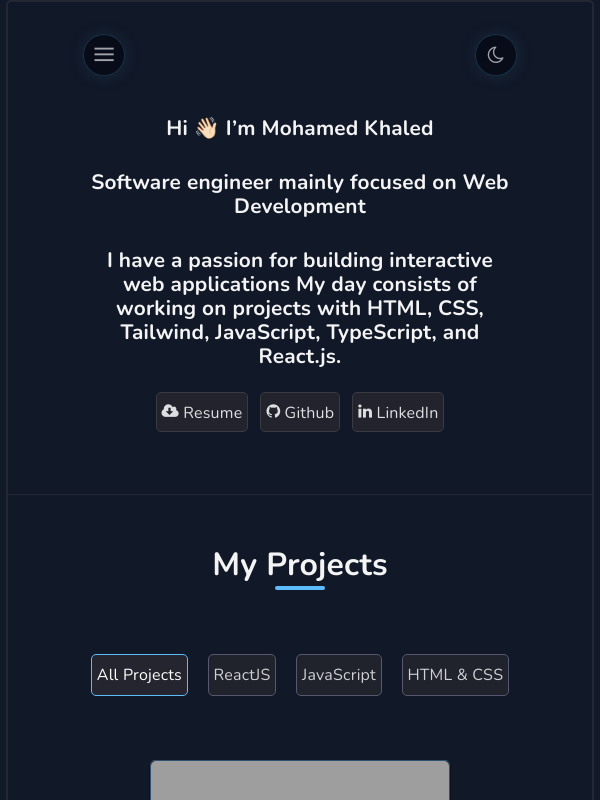
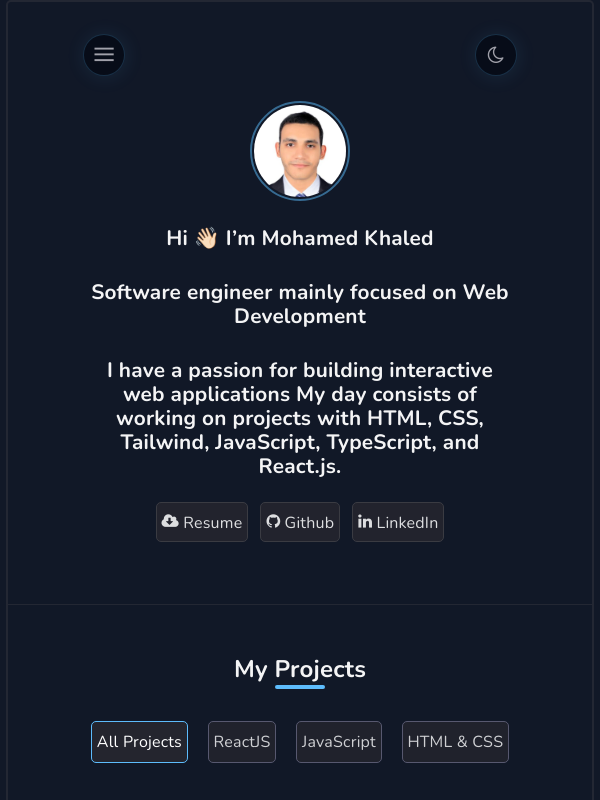
Before and after one commit to Mohamed-khaled0/My-Portfolio-ReactJS, a React (Vite) app: page / in a window 600 px wide. Shown: the top 800 px of the page. Built offline with nearby package versions, Linux system fonts and the light colour scheme; grey boxes are pictures that could not be loaded.

Commit message:
Fix  responsiveness in small screens

```diff
--- a/src/components/2-hero/hero.css
+++ b/src/components/2-hero/hero.css
@@ -75,7 +75,11 @@ section.hero .left-section button:hover {
 
 @media (max-width: 600px) {
     section.hero .avatar {
-        display: none;
+            width: 100px;
+            border-radius: 50%;
+            margin-bottom: 5px;
+            margin-top: 5px;
+        }
     }
 
     section.hero .left-section button {
@@ -91,4 +95,3 @@ section.hero .left-section button:hover {
         line-height: 1.5rem;
         font-size: 1.3rem;
     }
-}
--- a/src/components/3-main/main.css
+++ b/src/components/3-main/main.css
@@ -193,3 +193,12 @@
       font-size: 1.0rem;
     }
   }
+  @media (max-width: 600px) {
+    .projects-title {
+        font-size: 1.5rem;
+        margin-bottom: 0;
+
+    }
+
+
+}
--- a/src/components/4-skills/skills.css
+++ b/src/components/4-skills/skills.css
@@ -72,7 +72,7 @@
     .skills-container {
         justify-content: center;
         gap: 20px;
-        max-width: 100%; /* Full width on small screens */
+        max-width: 100%;
     }
 
     .skill-card i {
@@ -80,18 +80,18 @@
     }
 
     .skills-title h2 {
-        font-size: 1.5rem; /* Adjust title font size for smaller screens */
+        font-size: 1.5rem;
     }
 }
 
 /* Additional media query for larger screens if needed */
 @media (min-width: 600px) {
     .skills-container {
-        gap: 30px; /* Maintain gap on larger screens */
+        gap: 30px;
     }
 
     .skill-card {
-        width: 120px; /* Slightly wider cards on larger screens */
-        height: 120px; /* Adjust height accordingly */
+        width: 120px;
+        height: 120px;
     }
 }
--- a/src/components/5-experience/experience.css
+++ b/src/components/5-experience/experience.css
@@ -130,3 +130,12 @@
     font-size: 1.2rem;
     color: white; /* Adjust the icon color as needed */
 }
+@media (max-width: 600px) {
+    .section-title {
+        font-size: 1.5rem;
+    }
+
+    .experience-container {
+        padding: .5rem;
+    }
+}
--- a/src/components/6-education/education.css
+++ b/src/components/6-education/education.css
@@ -95,4 +95,8 @@
         margin-bottom: 20px;
         font-size: 1.3rem;
     }
+    #title {
+        margin-bottom: 20px;
+        font-size: 1.5rem;
+    }
 }
--- a/src/index.css
+++ b/src/index.css
@@ -76,7 +76,7 @@ body {
 
 /* 7. Container Styles */
 .container {
-  width: 88%;
+  width: 80%;
   border: 2px solid var(--border);
   margin: 0 auto;
   background-color: var(--secondary);
```
